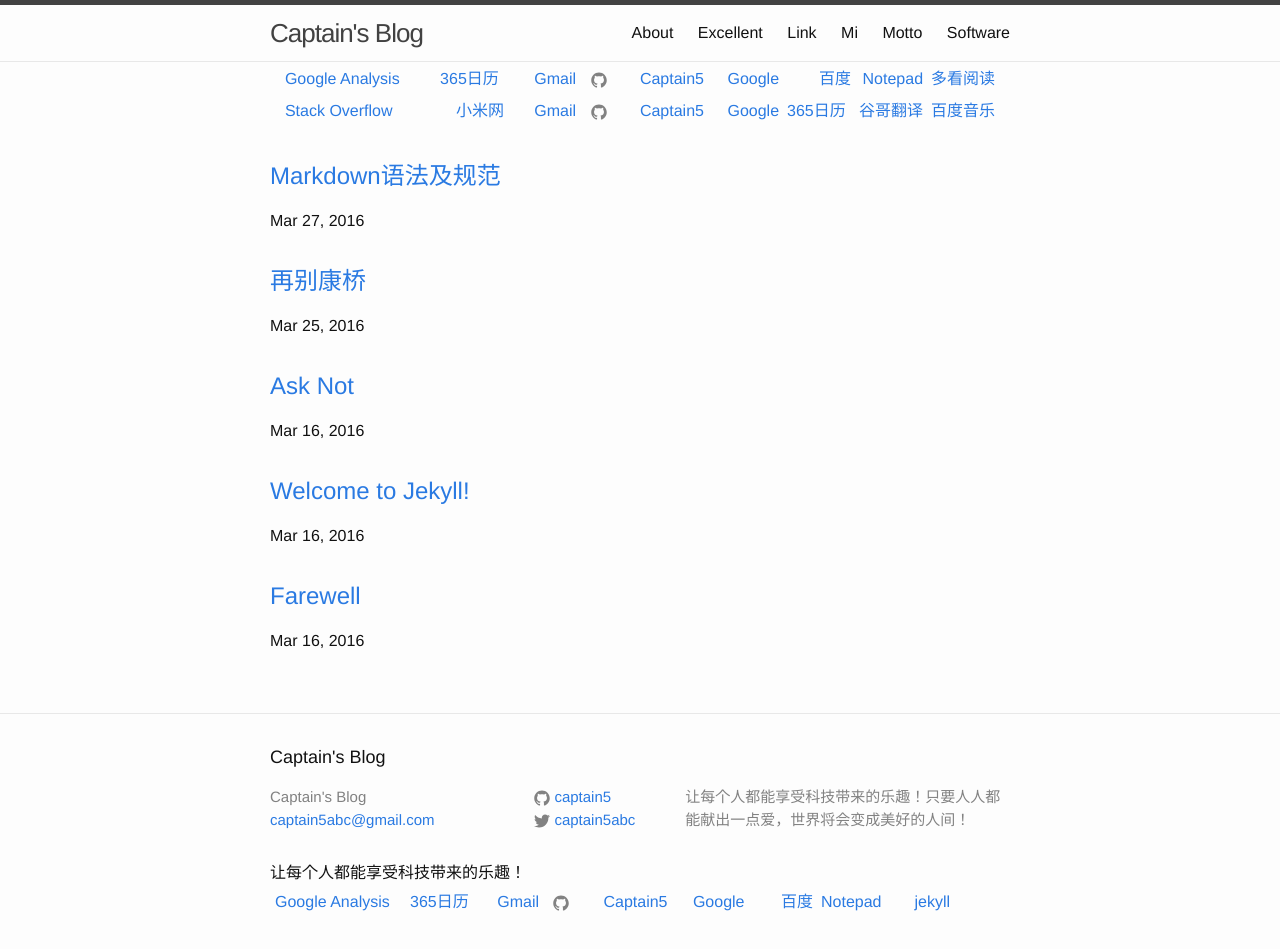
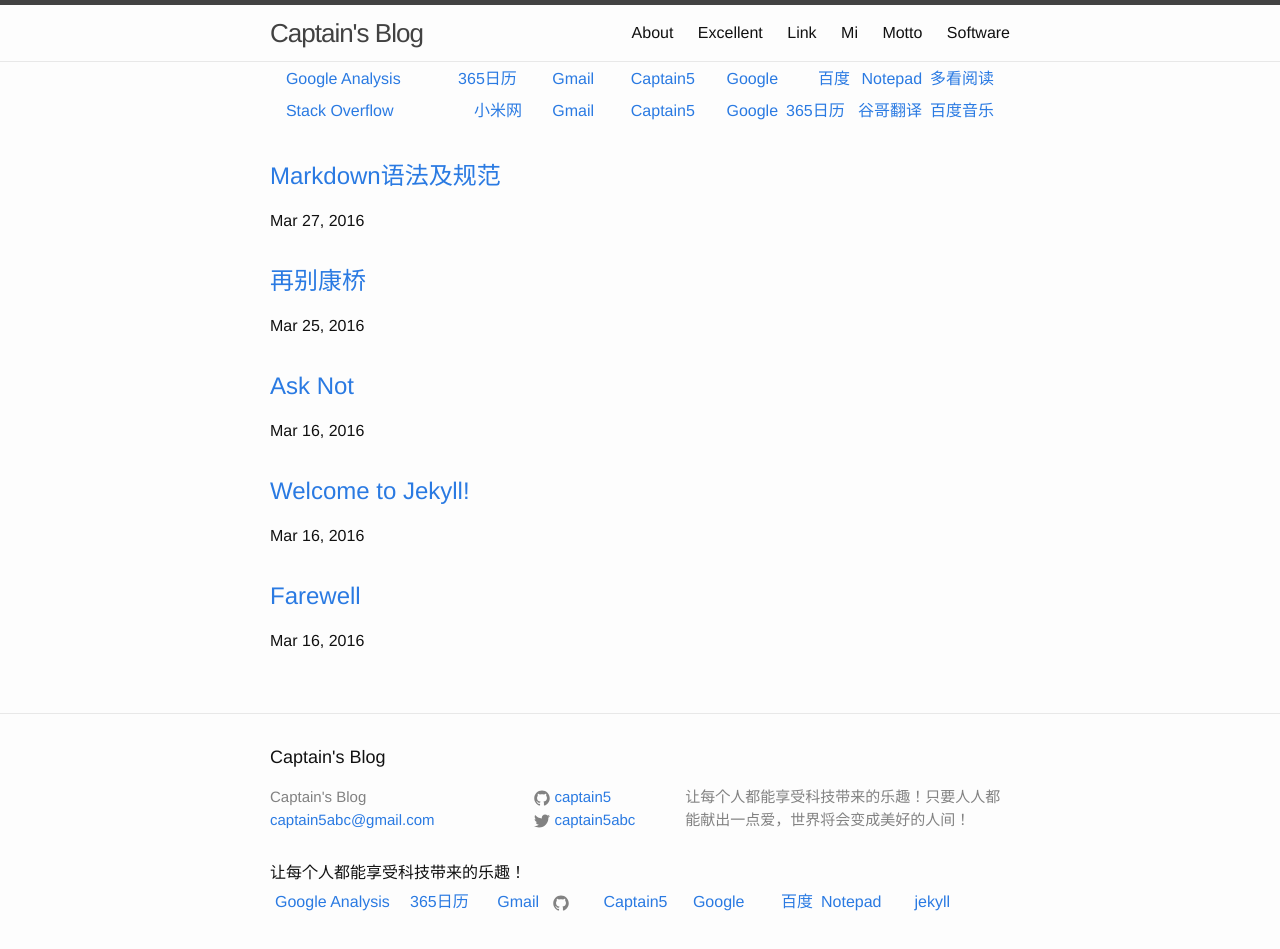
Before and after one commit to captain5/captain5.github.io, a Jekyll site: the page built from index.html, in a window 1280 px wide. Built offline with Jekyll 4.4.1, drawn with Linux system fonts in a browser that asks for light colours.

Commit message:
Update default.html

```diff
--- a/_layouts/default.html
+++ b/_layouts/default.html
@@ -11,7 +11,6 @@
         <td align=left><a href="https://analytics.google.com"  target="_black">Google Analysis</a></td>
         <td align=left width=10%><a href="http://www.365rili.com/"  target="_black">365日历</a></td>
         <td align=right width=10%><a href="https://mail.google.com"  target="_black">Gmail</a></td>
-        <td width=5% align=center>{% include icon-github.html %}</td>
         <td align=right><a href="https://github.com/captain5/captain5.github.io"  target="_black">Captain5</a></td>
         <td align=right><a href="https://www.google.com.hk"  target="_black">Google</a></td>
         <td align=right width=10%><a href="https://www.baidu.com/"  target="_black">百度</a></td>
@@ -22,7 +21,6 @@
         <td align=left><a href="http://stackoverflow.com/"  target="_black">Stack Overflow</a></td>
         <td align=right width=10%><a href="http://www.mi.com/"  target="_black">小米网</a></td>
         <td align=right width=10%><a href="https://mail.google.com"  target="_black">Gmail</a></td>
-        <td width=5% align=center>{% include icon-github.html %}</td>
         <td align=right><a href="https://github.com/captain5/captain5.github.io"  target="_black">Captain5</a></td>
         <td align=right><a href="https://www.google.com.hk"  target="_black">Google</a></td>
         <td align=left width=10%><a href="http://www.365rili.com/"  target="_black">365日历</a></td>
```
